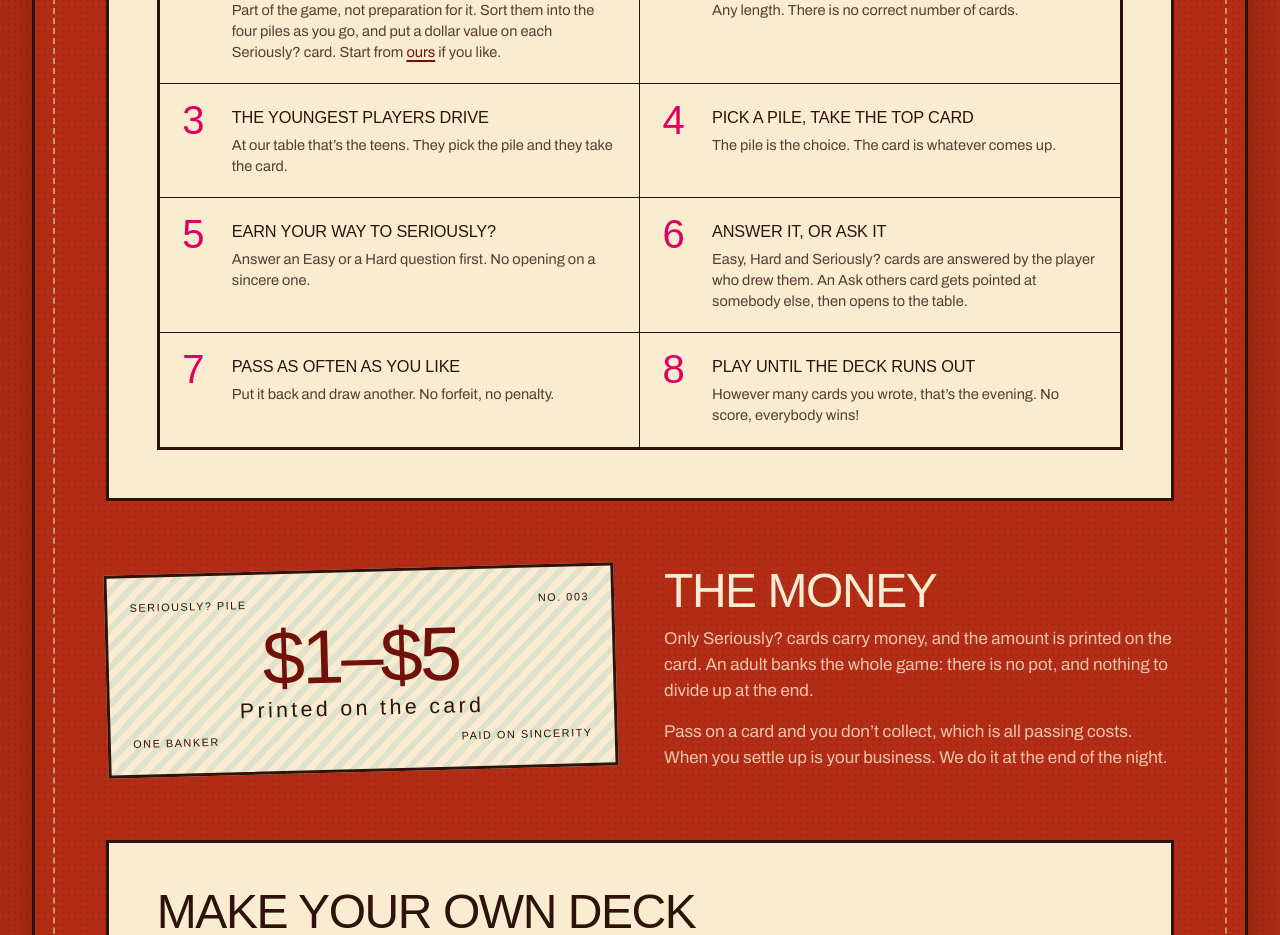
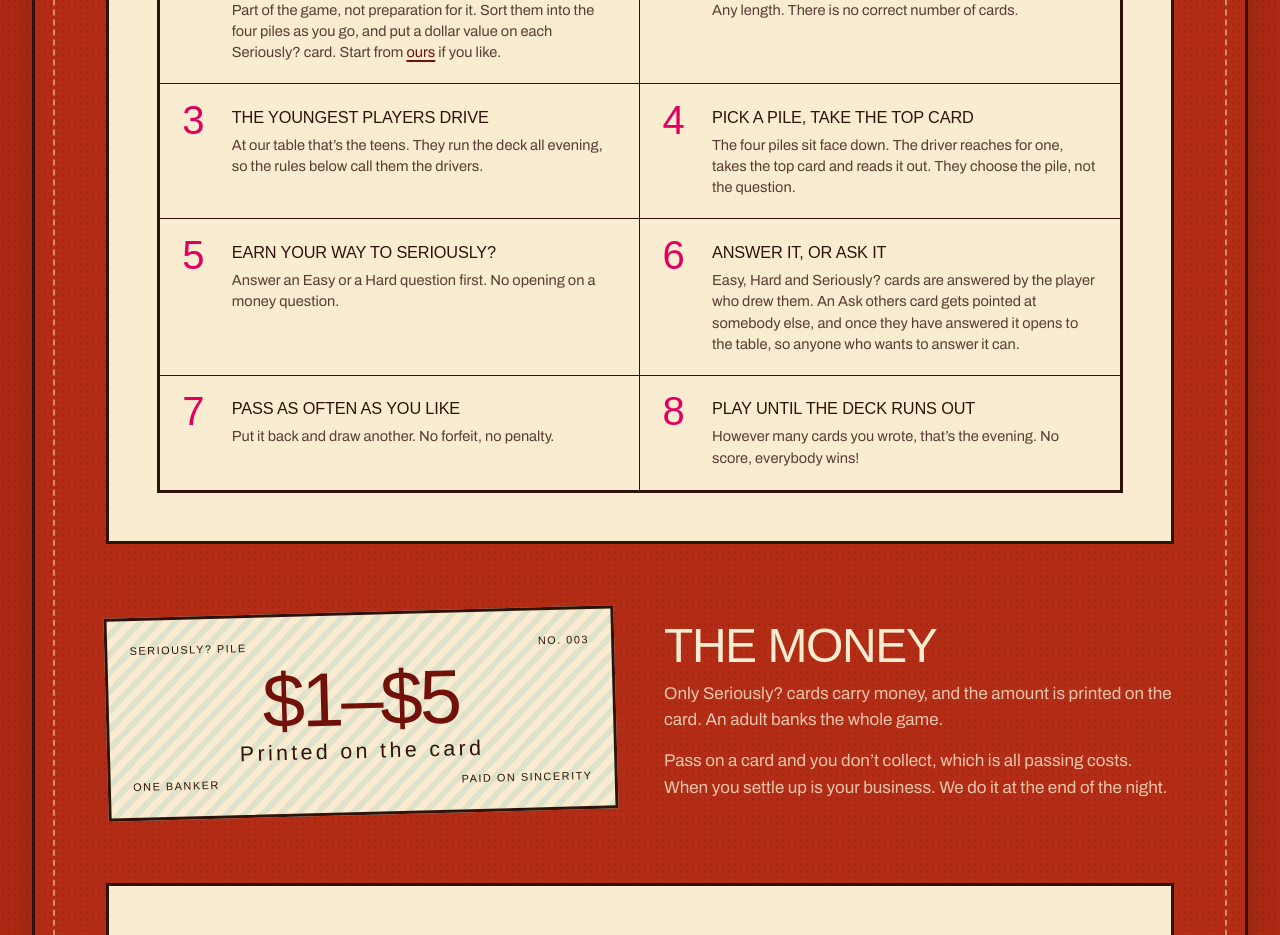
Before and after one commit to thekarolgajda/Flashy, a Next.js app: page /enough-about-the-weather in a window 1280 px wide. Shown: the part 1820-2755 px from the top of the page. Built offline with nearby package versions, Linux system fonts and the light colour scheme; a web font is replaced by a local one.

Commit message:
Say the rules the way we actually play them
The rules leaned on phrasing that read well and explained little.
Name the drivers, describe the draw as the physical act it is, say
plainly that Seriously? is the money pile, and carry Ask others
through to the point where the table joins in.

```diff
--- a/src/app/enough-about-the-weather/page.tsx
+++ b/src/app/enough-about-the-weather/page.tsx
@@ -72,19 +72,19 @@ const RULES: { title: string; body: ReactNode }[] = [
   { title: "Print the deck", body: "Any length. There is no correct number of cards." },
   {
     title: "The youngest players drive",
-    body: "At our table that’s the teens. They pick the pile and they take the card.",
+    body: "At our table that’s the teens. They run the deck all evening, so the rules below call them the drivers.",
   },
   {
     title: "Pick a pile, take the top card",
-    body: "The pile is the choice. The card is whatever comes up.",
+    body: "The four piles sit face down. The driver reaches for one, takes the top card and reads it out. They choose the pile, not the question.",
   },
   {
     title: "Earn your way to Seriously?",
-    body: "Answer an Easy or a Hard question first. No opening on a sincere one.",
+    body: "Answer an Easy or a Hard question first. No opening on a money question.",
   },
   {
     title: "Answer it, or ask it",
-    body: "Easy, Hard and Seriously? cards are answered by the player who drew them. An Ask others card gets pointed at somebody else, then opens to the table.",
+    body: "Easy, Hard and Seriously? cards are answered by the player who drew them. An Ask others card gets pointed at somebody else, and once they have answered it opens to the table, so anyone who wants to answer it can.",
   },
   {
     title: "Pass as often as you like",
@@ -217,7 +217,7 @@ export default function EnoughAboutTheWeatherPage() {
             <h2 className="display">The money</h2>
             <p className="sub">
               Only Seriously? cards carry money, and the amount is printed on the card. An adult
-              banks the whole game: there is no pot, and nothing to divide up at the end.
+              banks the whole game.
             </p>
             <p className="sub">
               Pass on a card and you don&rsquo;t collect, which is all passing costs. When you
```
